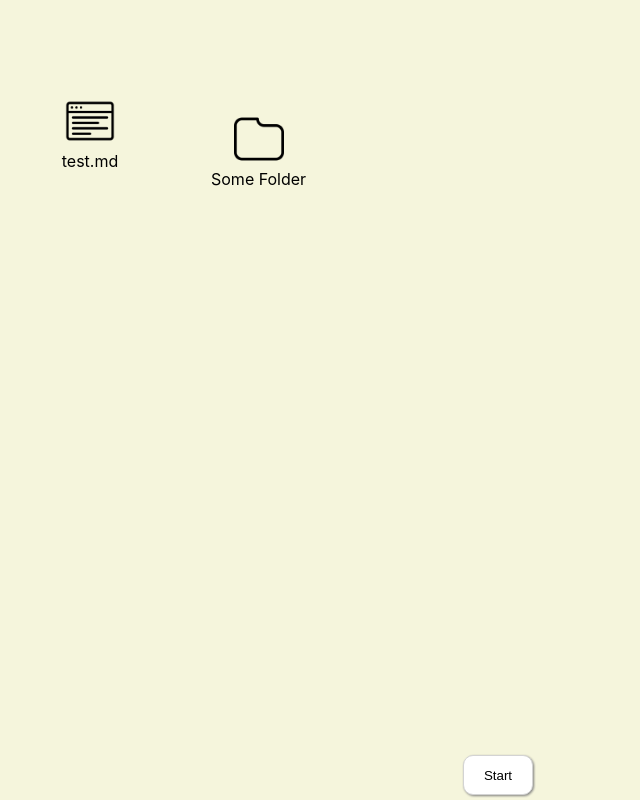
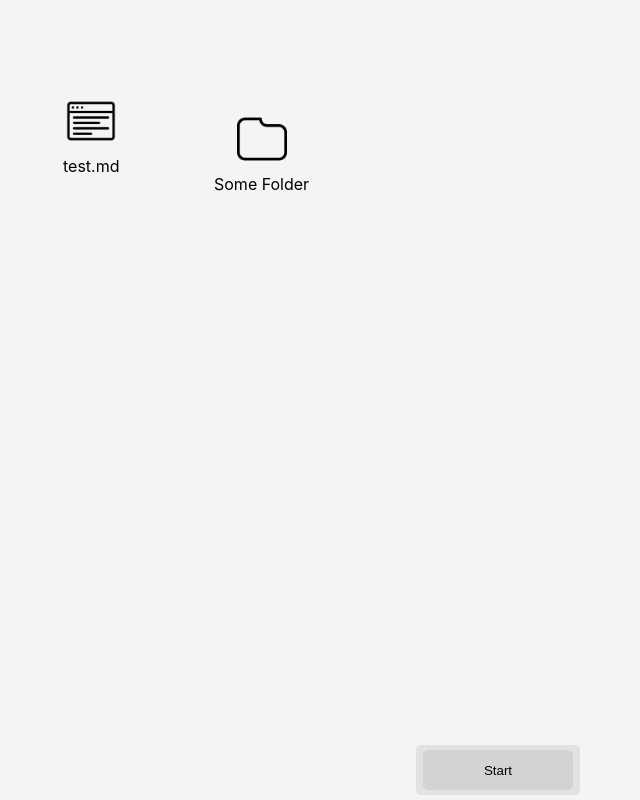
Before and after one commit to jzfqiu/DolphinOS, a React (Create React App) app: page / in a window 1280 px wide. Shown: the whole page, without its empty margins (142-782 px from the left). Built offline with nearby package versions, Linux system fonts and the light colour scheme.

Commit message:
Style adjustments

```diff
--- a/src/Components/Folder.tsx
+++ b/src/Components/Folder.tsx
@@ -30,10 +30,7 @@ export default class Folder extends Component<FolderProps, FolderState> {
 		return (
 			<tr
 				key={program}
-				className="FolderItem"
-				style={{
-					background: program === this.state.selected ? "lightblue" : "none",
-				}}
+				className={`FolderItem ${program === this.state.selected ? "selected" : ""}`}
 				onDoubleClick={this.props.mountCallback.bind(this, program)}
 				onClick={this.selectFolderItem.bind(this, program)}
 			>
--- a/src/Components/Icon.tsx
+++ b/src/Components/Icon.tsx
@@ -68,12 +68,11 @@ export default class Icon extends Component<IconProps, IconState> {
 		const image = getIcon(this.props.appData.type);
 		return (
 			<div
-				className={"icon"}
+				className={`icon ${this.props.active ? "active" : ""}`}
 				style={{
 					left: this.state.pos.x + "px",
 					top: this.state.pos.y + "px",
 					zIndex: this.props.zIndex,
-					background: this.props.active ? "lightblue" : "none",
 				}}
 				onMouseDown={this.handleMouseDown.bind(this)}
 				onDoubleClick={this.props.doubleClickCallback}
@@ -88,7 +87,7 @@ export default class Icon extends Component<IconProps, IconState> {
 						e.preventDefault();
 					}}
 				/>
-				{this.props.appData.title}
+				<p>{this.props.appData.title}</p>
 			</div>
 		);
 	}
--- a/src/Components/System.tsx
+++ b/src/Components/System.tsx
@@ -230,8 +230,10 @@ export default class System extends Component<SystemProps, SystemState> {
 					{windows}
 				</div>
 				<div className="Taskbar">
-					<button className="Task">Start</button>
-					{tasks}
+					<div>
+						<button className="Task">Start</button>
+						{tasks}
+					</div>
 				</div>
 			</div>
 		);
--- a/src/styles/Common.sass
+++ b/src/styles/Common.sass
@@ -8,12 +8,16 @@
 
 // System.sass
 $Taskbar-border: 1px solid lightgrey
-$Taskbar-height: 45px
+$Taskbar-height: 55px
 // https://developer.apple.com/design/human-interface-guidelines/ios/visual-design/color/
+$SystemBackground: rgb(244,244,244)
 $SystemGray: rgba(142,142,147)
 $SystemRed: rgba(255,59,48)
 $SystemGreen: rgba(52,199,89)
 $SystemYellow: rgba(255,204,0)
+$SystemCyan: rgba(85,190,240)
+$SystemTeal: rgba(89,173,196)
+$SystemBlue: rgba(0,122,255)
 
 // Window.sass
 $WindowTopBar-height: 35px
--- a/src/styles/Folder.sass
+++ b/src/styles/Folder.sass
@@ -15,11 +15,20 @@
 	height: 35px
 	user-select: none
 	& img
+		padding: 2px
 		width: 20px
 		height: 20px
 		display: block
 		margin-left: auto
 		margin-right: auto
+		border-radius: 2px
+
+.FolderItem.selected
+	color: white
+	background-color: Common.$SystemBlue
+	// & img
+	// 	background-color: white
+
 
 
 .FolderHeader
--- a/src/styles/Icon.sass
+++ b/src/styles/Icon.sass
@@ -9,5 +9,16 @@
 	text-align: center
 	background: none
 	& img
-		margin: 5px
 		width: 50px
+		padding: 5px
+		margin-bottom: 2px
+	& p
+		margin: 0
+		padding: 3px
+	&.active img
+		border-radius: 5px
+		background-color: lightgray
+	&.active p
+		border-radius: 5px
+		color: white
+		background-color: Common.$SystemBlue
--- a/src/styles/System.sass
+++ b/src/styles/System.sass
@@ -3,7 +3,7 @@
 .System
 	width: 100%
 	height: 100vh
-	background-color: beige
+	background-color: Common.$SystemBackground
 	font-family: -apple-system, BlinkMacSystemFont, "Segoe UI", Roboto, Helvetica, Arial, sans-serif, "Apple Color Emoji", "Segoe UI Emoji", "Segoe UI Symbol"
 
 .Desktop
@@ -17,21 +17,28 @@
 	z-index: 200
 	@include Common.flex-and-center
 	align-items: flex-start
+	& div
+		padding: 5px 2px
+		background-color: rgba(200, 200, 200, 0.4)
+		backdrop-filter: blur()
+		border-radius: 5px
 
 .Task
 	height: 40px
-	min-width: 70px
+	min-width: 150px
 	transition-duration: 0.1s
 	border: Common.$Taskbar-border
-	@include Common.drop-shadow-linear($depth: 1px, $color: gray)
-	border-radius: 10px
-	background-color: white
+	border-radius: 5px
+	background-color: lightgray
 	margin: 0 5px
-	&:hover
-		background-color: lightblue
 	&.Selected
 		position: relative
+		background-color: white
+		border: none
 		top: 1px
 		left: 1px
 		filter: none
-		box-shadow: inset 1px 1px 1px 1px gray
+		@include Common.drop-shadow-linear($depth: 1px, $color: gray)
+	&:hover
+		background-color: Common.$SystemBlue
+		color: white
--- a/src/styles/Window.sass
+++ b/src/styles/Window.sass
@@ -9,8 +9,7 @@
 	resize: both
 	border-radius: 8px
 	@include Common.drop-shadow-linear($depth: 8px, $color: darkgray)
-	// background-color: white
-	background-color: rgba(255,255,255,0.85)
+	background-color: white
 
 	&::-webkit-scrollbar
 		width: 8px
@@ -37,9 +36,8 @@
 	border-bottom: Common.$Window-border
 	z-index: 1
 	padding: 0 10px
-	// background-color: white
 	background-color: white
-	filter: drop-shadow(2px 0 3px lightgray)
+	filter: drop-shadow(1px 0 2px lightgray)
 
 .WindowTopBarTitle
 	width: 100%
```
